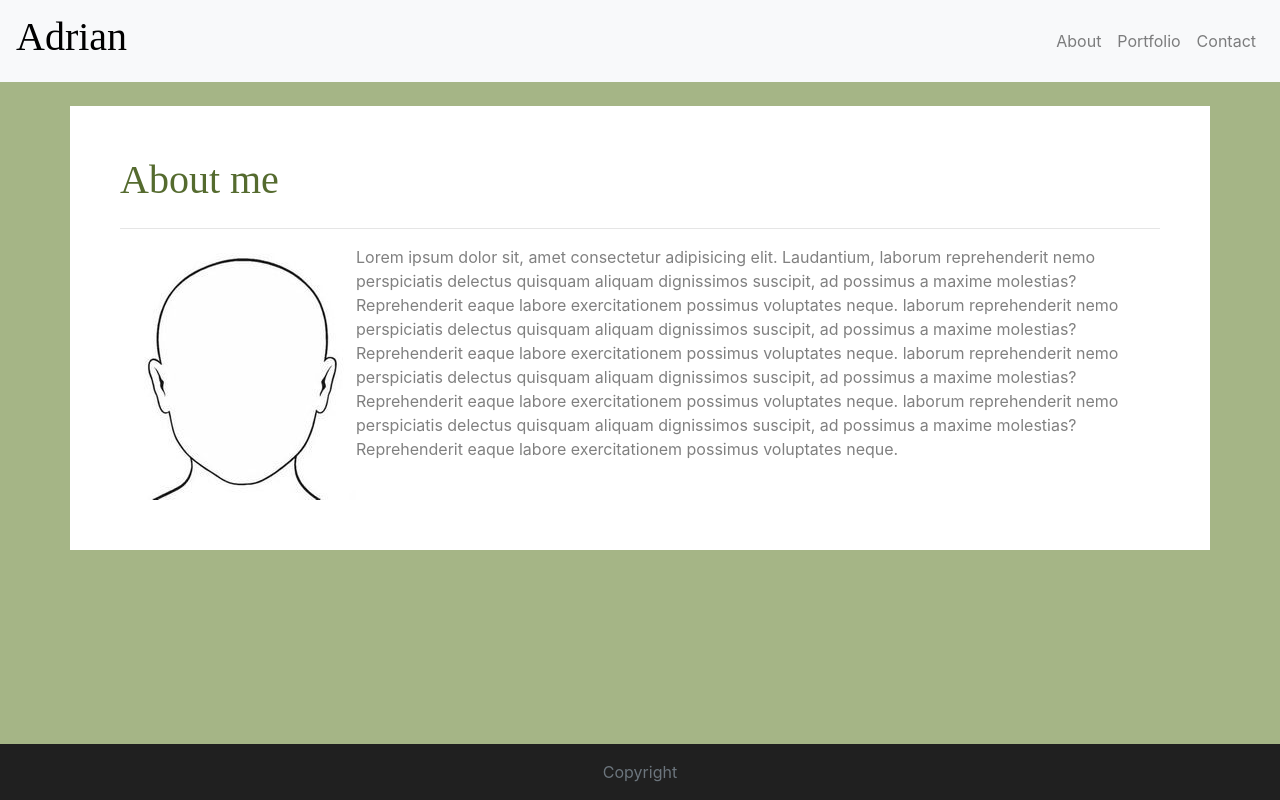
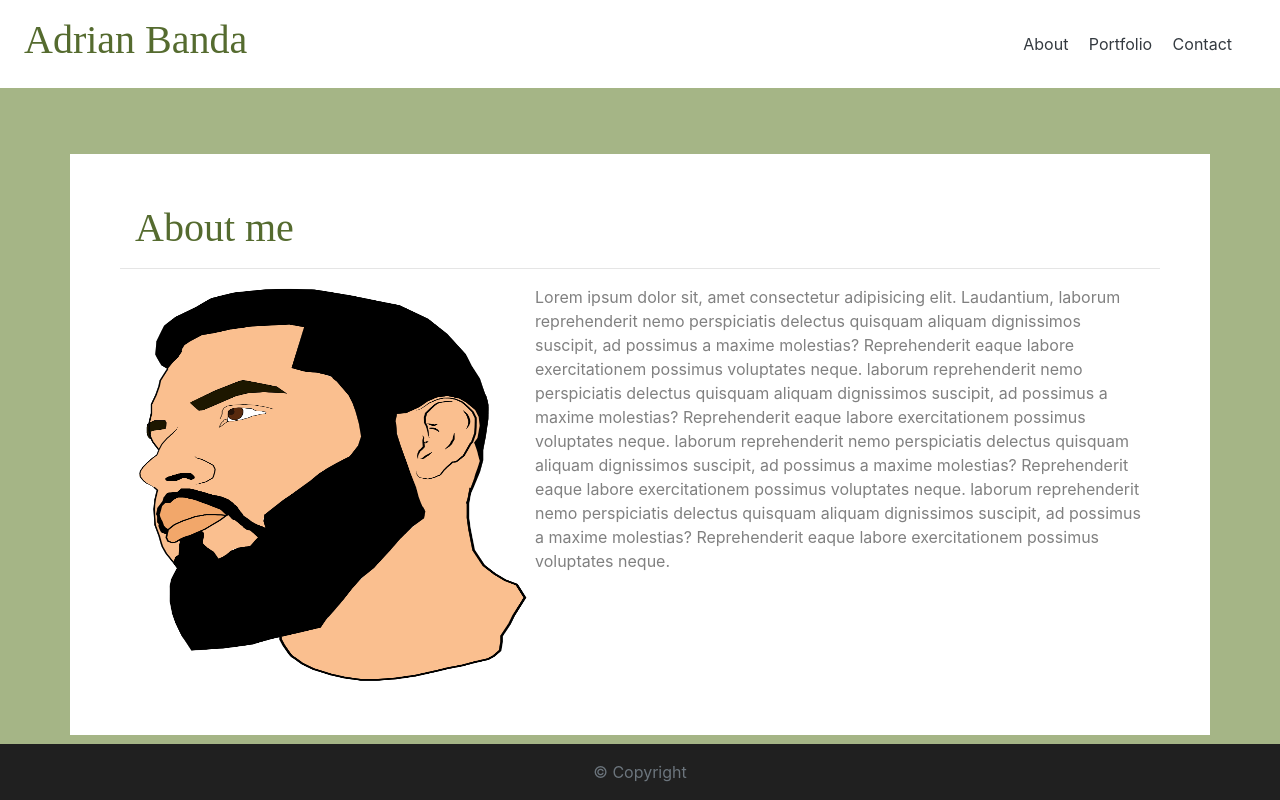
Before and after one commit to banda-adrian/Responsive-Portfolio.github.io, a plain HTML site: page index.html in a window 1280 px wide. Drawn offline with nearby package versions, Linux system fonts and the light colour scheme.

Commit message:
Fixed nav bar/updated images/ reformatted code for better viewing

```diff
--- a/index.html
+++ b/index.html
@@ -14,43 +14,33 @@
 <body>
 
     <!-- NAV BAR -->
-    <nav class="navbar navbar-expand-sm navbar-light bg-light">
-        <a class="navbar-brand"><h1 class="nav-h1">Adrian</h1></a>
+    <div class="d-flex flex-column flex-sm-row align-items-center p-3 px-sm-4 mb-3 bg-white">
 
+        <h1 class="myName mr-sm-auto">Adrian Banda</h5>
 
-        <div class="collapse navbar-collapse">
-            <ul class="navbar-nav ml-auto">
-                <li class="nav-item">
-                    <a href="index.html" target="_blank" class="nav-link">About</a>
-                </li>
-                <li class="nav-item">
-                    <a href="portfolio.html" target="_blank" class="nav-link">Portfolio</a>
-                </li>
-                <li class="nav-item">
-                    <a href="contact.html" target="_blank" class="nav-link">Contact</a>
-                </li>
-            </ul>
-        </div>
-
-    </nav>
-
-    <br>
+            <nav class="my-2 my-sm-0 mr-sm-3">
+                <a class="p-2 text-dark" href="index.html" target="_blank">About</a>
+                <a class="p-2 text-dark" href="portfolio.html" target="_blank">Portfolio</a>
+                <a class="p-2 text-dark" href="contact.html" target="_blank">Contact</a>
+            </nav>
+    </div>
 
     <!--ABOUT ME  -->
     <div class="container container-aboutMe">
 
-        <div class="row">
-            <div class="col">
+        <div class="row-sm">
+            <div class="col-sm">
                 <h1>About me</h1>
             </div>
         </div>
 
         <hr>
 
-        <div class="row">
-            <div class="col">
-                <img src="assets/images/aboutMe.jpeg" align="left">
-                <p class="card-text">Lorem ipsum dolor sit, amet consectetur adipisicing elit. Laudantium,
+        <div class="row-sm">
+            <div class="col-sm">
+                <img src="assets/images/aboutMe.png" align="left" width="400px" height="400px">
+                <p class="card-text">
+                    Lorem ipsum dolor sit, amet consectetur adipisicing elit. Laudantium,
                     laborum reprehenderit nemo perspiciatis delectus quisquam aliquam dignissimos suscipit, ad
                     possimus a maxime molestias? Reprehenderit eaque labore exercitationem possimus voluptates
                     neque.
@@ -72,7 +62,7 @@
     <!-- FOOTER -->
     <footer class="footer mt-auto py-3">
         <div class="container">
-            <span class="text-muted">Copyright</span>
+            <span class="text-muted">&copy; Copyright</span>
         </div>
     </footer>
 
--- a/style.css
+++ b/style.css
@@ -17,10 +17,6 @@ h1 {
     font-family: "Times New Roman", Times, serif;
 }
 
-.nav-h1{
-    color: black;
-}
-
 p, p.portfolio {
     color: grey;
 }
@@ -28,6 +24,8 @@ p, p.portfolio {
 .container-aboutMe, .container-contact, .container-portfolio {
     background-color: white;
     padding: 50px;
+    border: 50px;
+    margin-top: 50px;
 }
 
 /* Footer */
```
Also changed, not shown: contact.html (+10 -22 lines), portfolio.html (+13 -24 lines), assets/images/aboutMe.jpeg (deleted), assets/images/aboutMe.png (added), 3 other files.
